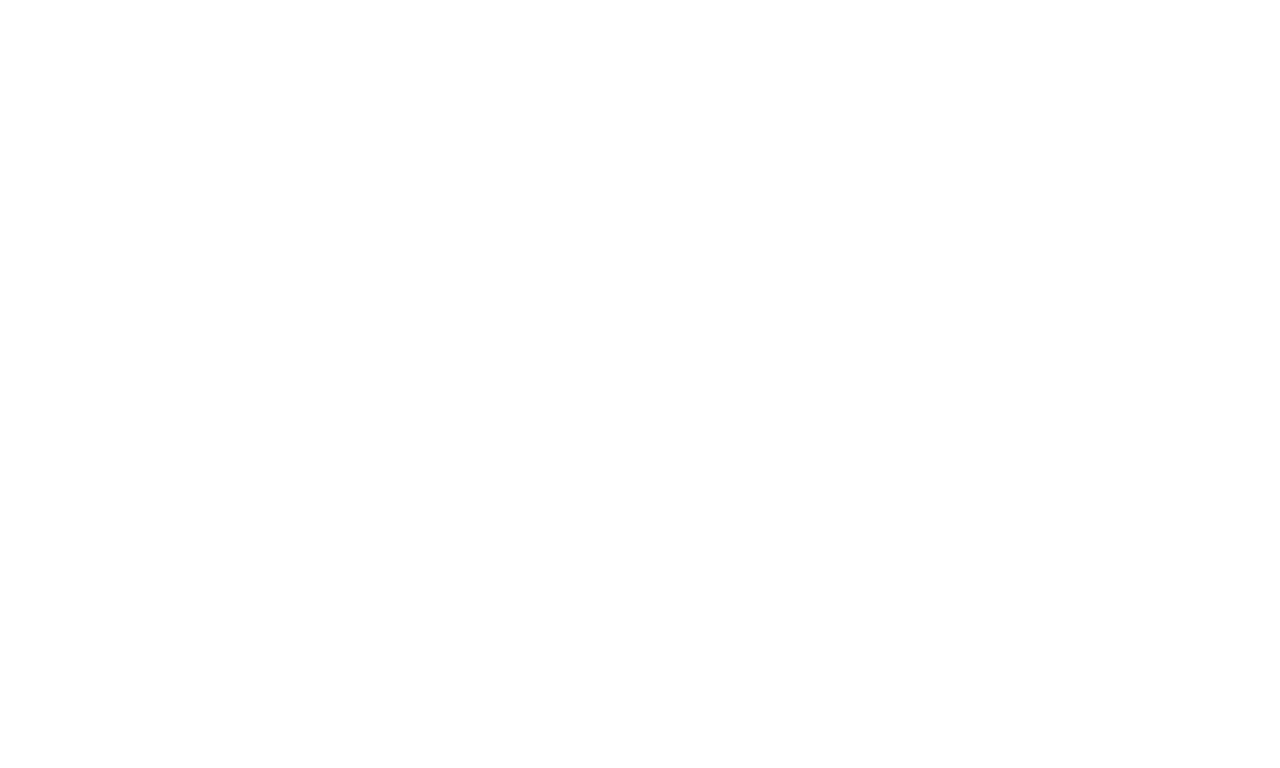
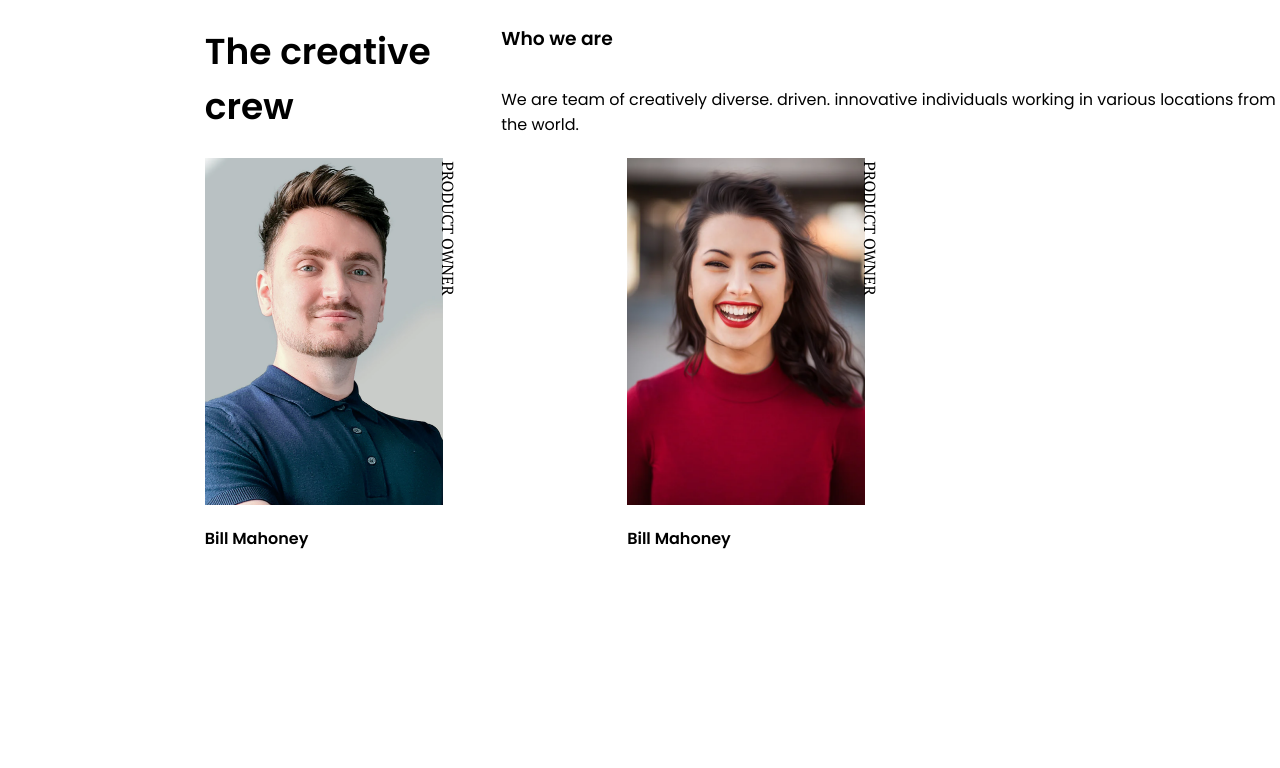
Before and after one commit to ricolaws/my-team-page, a plain HTML site: page index.html in a window 1280 px wide. Shown: the top 768 px of the page. Drawn offline with Linux system fonts and the light colour scheme.

Commit message:
add all content and basic html and css

```diff
--- a/index.html
+++ b/index.html
@@ -4,7 +4,67 @@
     <meta charset="UTF-8" />
     <meta http-equiv="X-UA-Compatible" content="IE=edge" />
     <meta name="viewport" content="width=device-width, initial-scale=1.0" />
-    <title>Document</title>
+    <style>
+      @import url("https://fonts.googleapis.com/css2?family=PT+Serif:wght@400;700&family=Poppins:wght@400;600&display=swap");
+    </style>
+    <link rel="stylesheet" href="styles.css" />
+    <title>My Team</title>
   </head>
-  <body></body>
+  <body>
+    <div class="header">
+      <h1 class="title">The creative crew</h1>
+      <div class="container--column">
+        <h3>Who we are</h3>
+        <p>
+          We are team of creatively diverse. driven. innovative individuals
+          working in various locations from the world.
+        </p>
+      </div>
+    </div>
+    <div class="main-panel">
+      <div class="card">
+        <div class="container--row card--top">
+          <img class="member-photo" src="img/photo1.png" alt="press photo" />
+          <div class="side-text">Product owner</div>
+        </div>
+        <h4>Bill Mahoney</h4>
+      </div>
+      <div class="card">
+        <div class="container--row card--top">
+          <img class="member-photo" src="img/photo2.png" alt="press photo" />
+          <div class="side-text">Product owner</div>
+        </div>
+        <h4>Bill Mahoney</h4>
+      </div>
+      <div class="card">
+        <div class="container--row card--top">
+          <img class="member-photo" src="img/photo3.png" alt="press photo" />
+          <div class="side-text">Product owner</div>
+        </div>
+        <h4>Bill Mahoney</h4>
+      </div>
+      <div class="card">
+        <div class="container--row card--top">
+          <img class="member-photo" src="img/photo4.png" alt="press photo" />
+          <div class="side-text">Product owner</div>
+        </div>
+        <h4>Bill Mahoney</h4>
+      </div>
+      <div class="card">
+        <div class="container--row card--top">
+          <img class="member-photo" src="img/photo5.png" alt="press photo" />
+          <div class="side-text">Product owner</div>
+        </div>
+        <h4>Bill Mahoney</h4>
+      </div>
+      <div class="card">
+        <div class="container--row card--top">
+          <img class="member-photo" src="img/photo6.png" alt="press photo" />
+          <div class="side-text">Product owner</div>
+        </div>
+        <h4>Bill Mahoney</h4>
+      </div>
+    </div>
+    <div class="container"></div>
+  </body>
 </html>
--- a/styles.css
+++ b/styles.css
@@ -0,0 +1,71 @@
+root: {
+  --white: #fafafa;
+  /* font-size: 2.5%; */
+}
+
+*,
+*:before,
+*:after {
+  box-sizing: border-box;
+}
+
+body {
+  font-family: "Poppins", sans-serif;
+  margin: 0;
+}
+
+.header {
+  display: flex;
+  flex-direction: row;
+  justify-content: center;
+  align-items: center;
+  width: 67.6rem;
+  margin: 0 16% 0 16%;
+}
+
+.container--column {
+  display: flex;
+  flex-direction: column;
+}
+
+.container--row {
+  display: flex;
+  flex-direction: row;
+}
+
+h1 {
+  font-family: "Poppins", sans-serif;
+  font-size: 36px;
+}
+
+.main-panel {
+  margin: 0 16%;
+  display: flex;
+  flex-wrap: wrap;
+}
+
+.card {
+  display: flex;
+  flex-direction: column;
+  width: 26.4rem;
+  height: 38.3rem;
+}
+
+.card--top {
+  align-items: flex-start;
+  justify-content: flex-start;
+  width: 26.4rem;
+}
+
+.member-photo {
+  width: 238px;
+  height: 347px;
+}
+
+.side-text {
+  height: 1.6rem;
+  transform: translate(-4rem, 3.6rem) rotate(90deg);
+  text-transform: uppercase;
+  font-family: "PT Serif", serif;
+  font-size: 1rem;
+}
```
